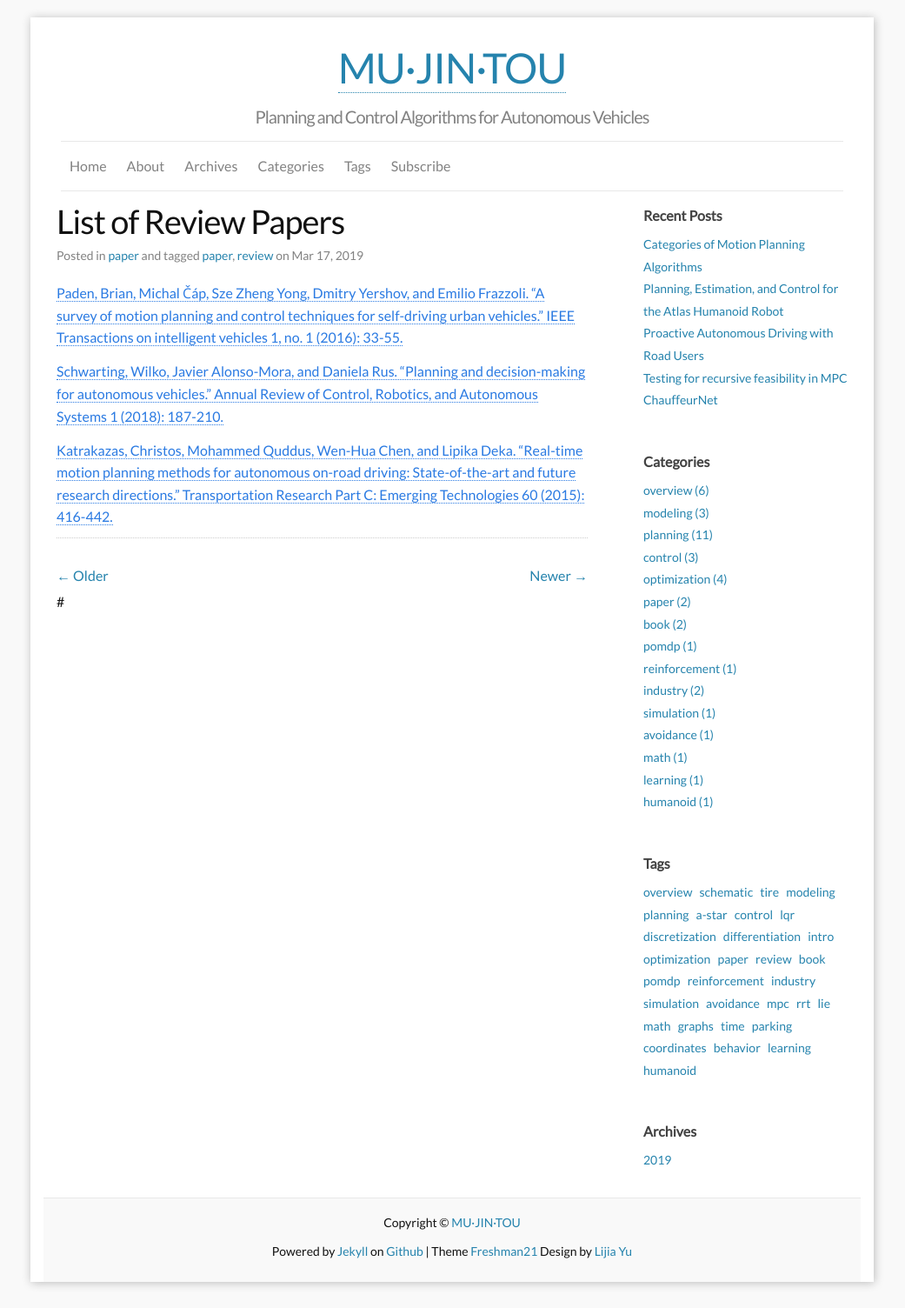
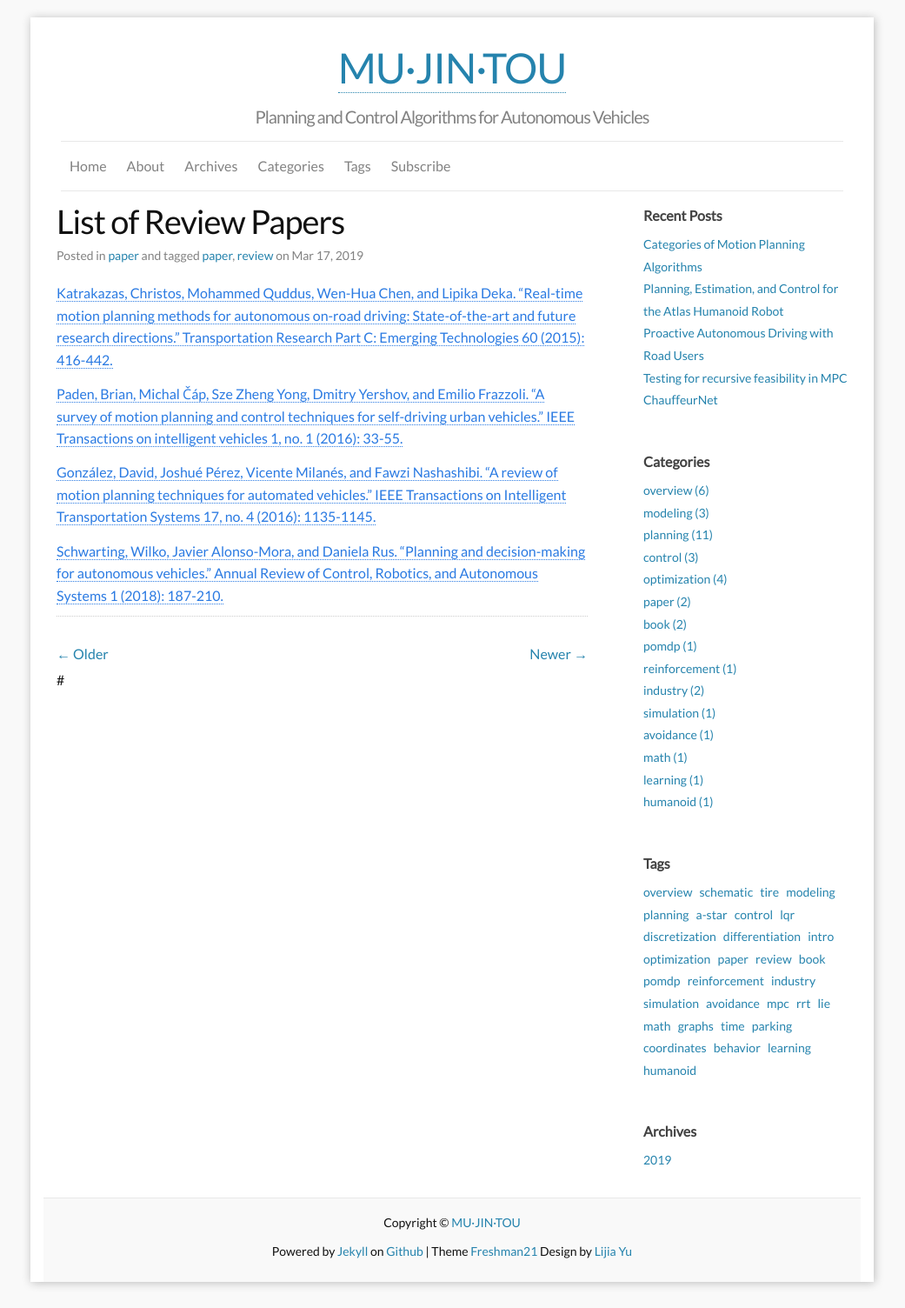
Before and after one commit to intonomos/blog, a Jekyll site: the page built from _posts/2019-03-17-Planning-Review-Papers.md, in a window 1280 px wide. Shown: the whole page at 87% size, without its empty margins (120-1161 px from the left). Built offline with Jekyll 4.4.1, drawn with Linux system fonts in a browser that asks for light colours; comment, search, counter and statistics services are not loaded.

Commit message:
Update 2019-03-17-Planning-Review-Papers.md

```diff
--- a/_posts/2019-03-17-Planning-Review-Papers.md
+++ b/_posts/2019-03-17-Planning-Review-Papers.md
@@ -7,8 +7,10 @@ tags: paper review
 comments: true
 ---
 
+[Katrakazas, Christos, Mohammed Quddus, Wen-Hua Chen, and Lipika Deka. "Real-time motion planning methods for autonomous on-road driving: State-of-the-art and future research directions." Transportation Research Part C: Emerging Technologies 60 (2015): 416-442.](https://www.sciencedirect.com/science/article/pii/S0968090X15003447){:target="_blank"}
+
 [Paden, Brian, Michal Čáp, Sze Zheng Yong, Dmitry Yershov, and Emilio Frazzoli. "A survey of motion planning and control techniques for self-driving urban vehicles." IEEE Transactions on intelligent vehicles 1, no. 1 (2016): 33-55.](https://arxiv.org/abs/1604.07446){:target="_blank"}
 
+[González, David, Joshué Pérez, Vicente Milanés, and Fawzi Nashashibi. "A review of motion planning techniques for automated vehicles." IEEE Transactions on Intelligent Transportation Systems 17, no. 4 (2016): 1135-1145.](https://ieeexplore.ieee.org/abstract/document/7339478){:target="_blank"}
+
 [Schwarting, Wilko, Javier Alonso-Mora, and Daniela Rus. "Planning and decision-making for autonomous vehicles." Annual Review of Control, Robotics, and Autonomous Systems 1 (2018): 187-210.](https://www.annualreviews.org/doi/abs/10.1146/annurev-control-060117-105157?journalCode=control){:target="_blank"}
-
-[Katrakazas, Christos, Mohammed Quddus, Wen-Hua Chen, and Lipika Deka. "Real-time motion planning methods for autonomous on-road driving: State-of-the-art and future research directions." Transportation Research Part C: Emerging Technologies 60 (2015): 416-442.](https://www.sciencedirect.com/science/article/pii/S0968090X15003447){:target="_blank"}
```
